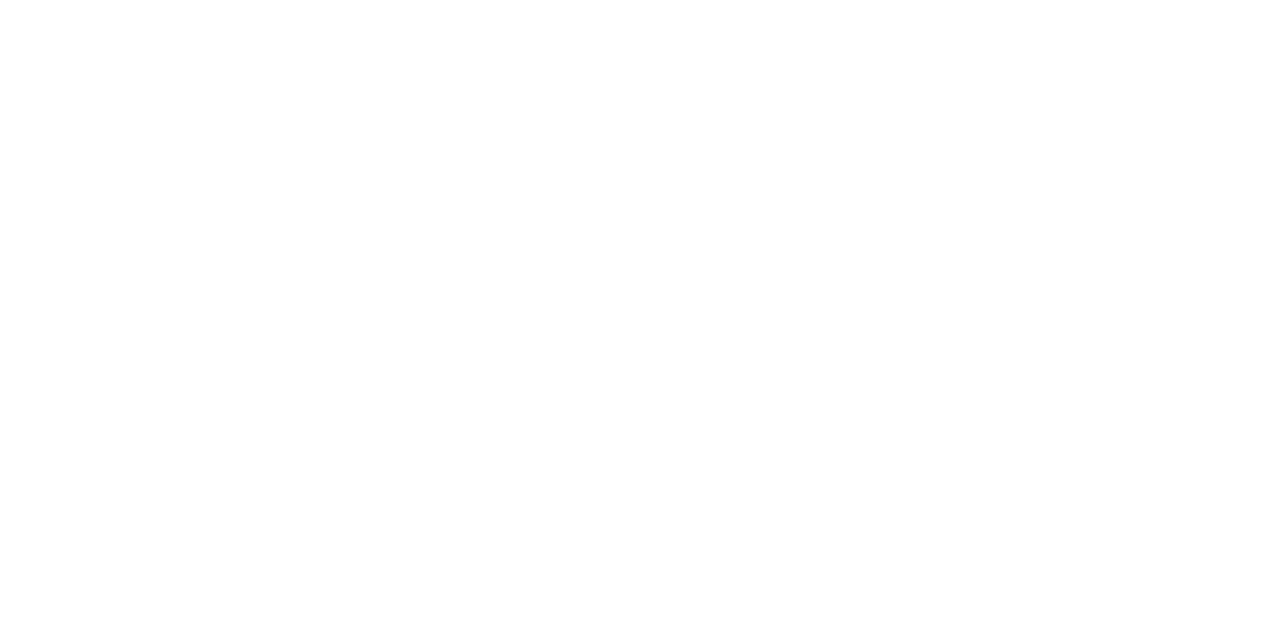
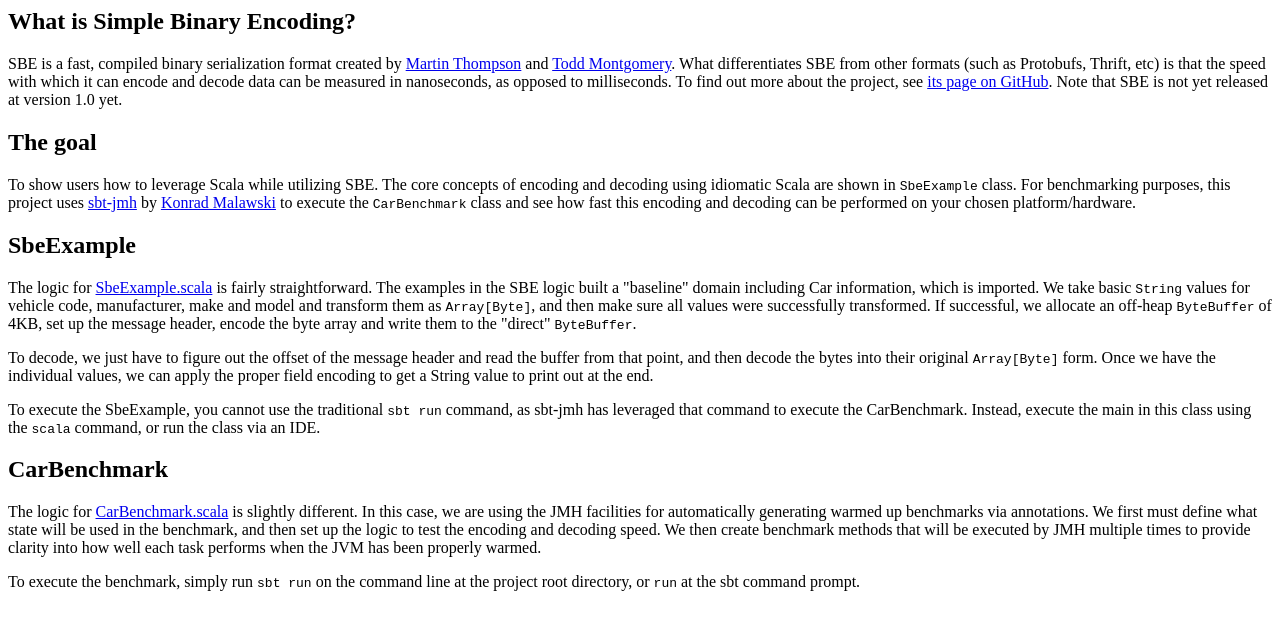
Before and after one commit to jamie-allen/sbe-scala-example, a plain HTML site: page tutorial/index.html in a window 1280 px wide. Drawn offline with Linux system fonts and the light colour scheme.

Commit message:
Code cleanup and Activator template documentation

```diff
--- a/tutorial/index.html
+++ b/tutorial/index.html
@@ -1,10 +1,26 @@
-
-<HTML>
-<HEAD>
-<TITLE>Simple Binary Encoding with Scala Example</TITLE>
-</HEAD>
-<BODY>
+<html>
+<head>
+    <title>Simple Binary Encoding with Scala Example</title>
+</head>
+<body>
 <div>
+<h2>What is Simple Binary Encoding?</h2>
+<p>SBE is a fast, compiled binary serialization format created by <a href=https://twitter.com/mjpt777>Martin Thompson</a> and <a href=https://twitter.com/toddlmontgomery>Todd Montgomery</a>.  What differentiates SBE from other formats (such as Protobufs, Thrift, etc) is that the speed with which it can encode and decode data can be measured in nanoseconds, as opposed to milliseconds.  To find out more about the project, see <a href=https://github.com/real-logic/simple-binary-encoding>its page on GitHub</a>.  Note that SBE is not yet released at version 1.0 yet.</p>
 </div>
-</BODY>
-</HTML>
+<div>
+<h2>The goal</h2>
+<p>To show users how to leverage Scala while utilizing SBE.  The core concepts of encoding and decoding using idiomatic Scala are shown in <code>SbeExample</code> class.  For benchmarking purposes, this project uses <a href=https://github.com/ktoso/sbt-jmh>sbt-jmh</a> by <a href=https://twitter.com/ktosopl>Konrad Malawski</a> to execute the <code>CarBenchmark</code> class and see how fast this encoding and decoding can be performed on your chosen platform/hardware.</p>
+</div>
+<div>
+<h2>SbeExample</h2>
+<p>The logic for <a href='#code/src/main/scala/com/jamieallen/sbe/example/SbeExample.scala' class='shorcut'>SbeExample.scala</a> is fairly straightforward.  The examples in the SBE logic built a "baseline" domain including Car information, which is imported.  We take basic <code>String</code> values for vehicle code, manufacturer, make and model and transform them as <code>Array[Byte]</code>, and then make sure all values were successfully transformed.  If successful, we allocate an off-heap <code>ByteBuffer</code> of 4KB, set up the message header, encode the byte array and write them to the "direct" <code>ByteBuffer</code>.</p>
+<p>To decode, we just have to figure out the offset of the message header and read the buffer from that point, and then decode the bytes into their original <code>Array[Byte]</code> form.  Once we have the individual values, we can apply the proper field encoding to get a String value to print out at the end.</p>
+<p>To execute the SbeExample, you cannot use the traditional <code>sbt run</code> command, as sbt-jmh has leveraged that command to execute the CarBenchmark.  Instead, execute the main in this class using the <code>scala</code> command, or run the class via an IDE.</p>
+</div>
+<div>
+<h2>CarBenchmark</h2>
+<p>The logic for <a href='#code/src/main/scala/com/jamieallen/sbe/example/CarBenchmark.scala' class='shorcut'>CarBenchmark.scala</a> is slightly different.  In this case, we are using the JMH facilities for automatically generating warmed up benchmarks via annotations.  We first must define what state will be used in the benchmark, and then set up the logic to test the encoding and decoding speed.  We then create benchmark methods that will be executed by JMH multiple times to provide clarity into how well each task performs when the JVM has been properly warmed.</p>
+<p>To execute the benchmark, simply run <code>sbt run</code> on the command line at the project root directory, or <code>run</code> at the sbt command prompt.
+</div>
+</body>
+</html>
```
Also changed, not shown: 2 other files.
